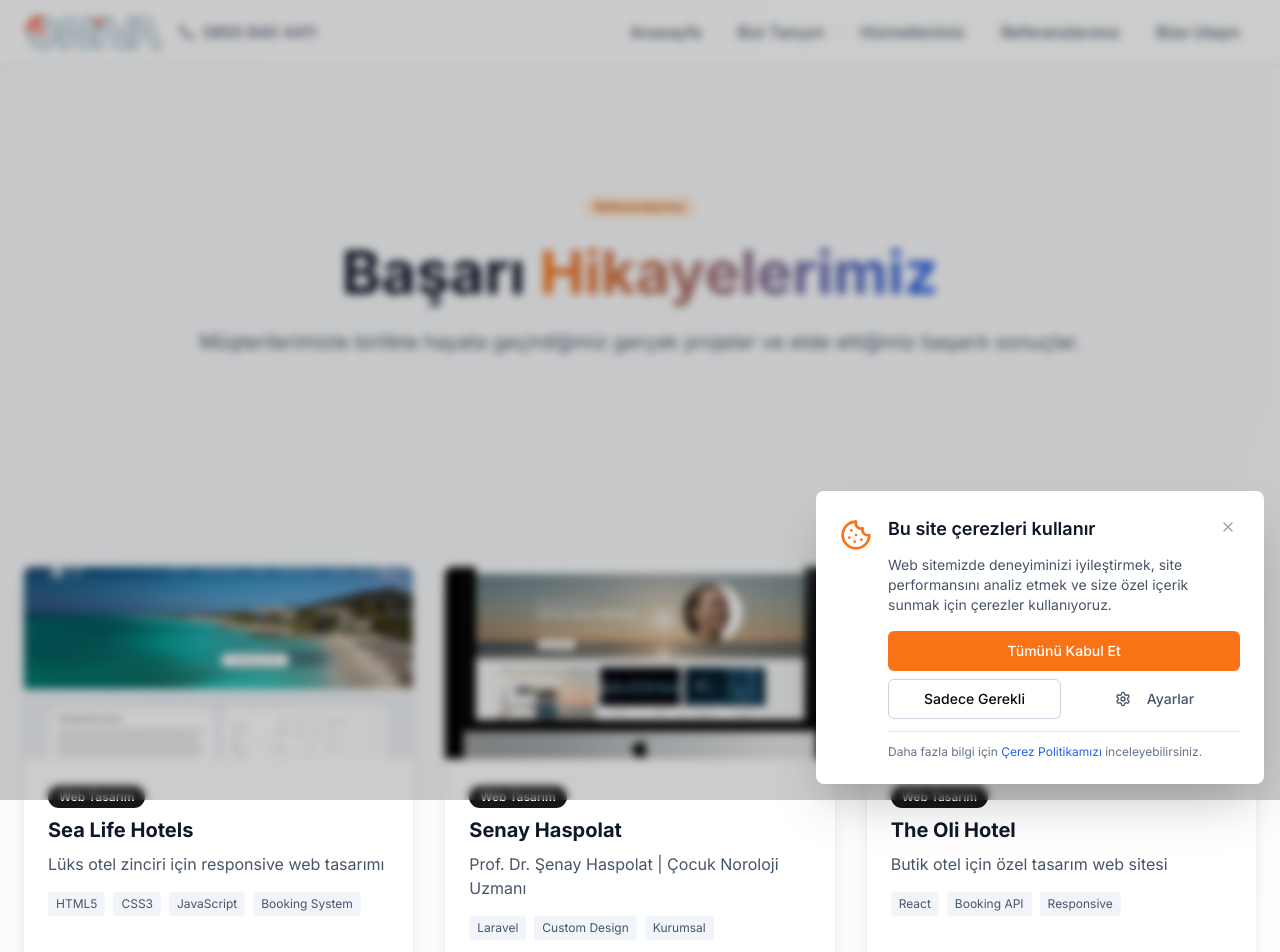
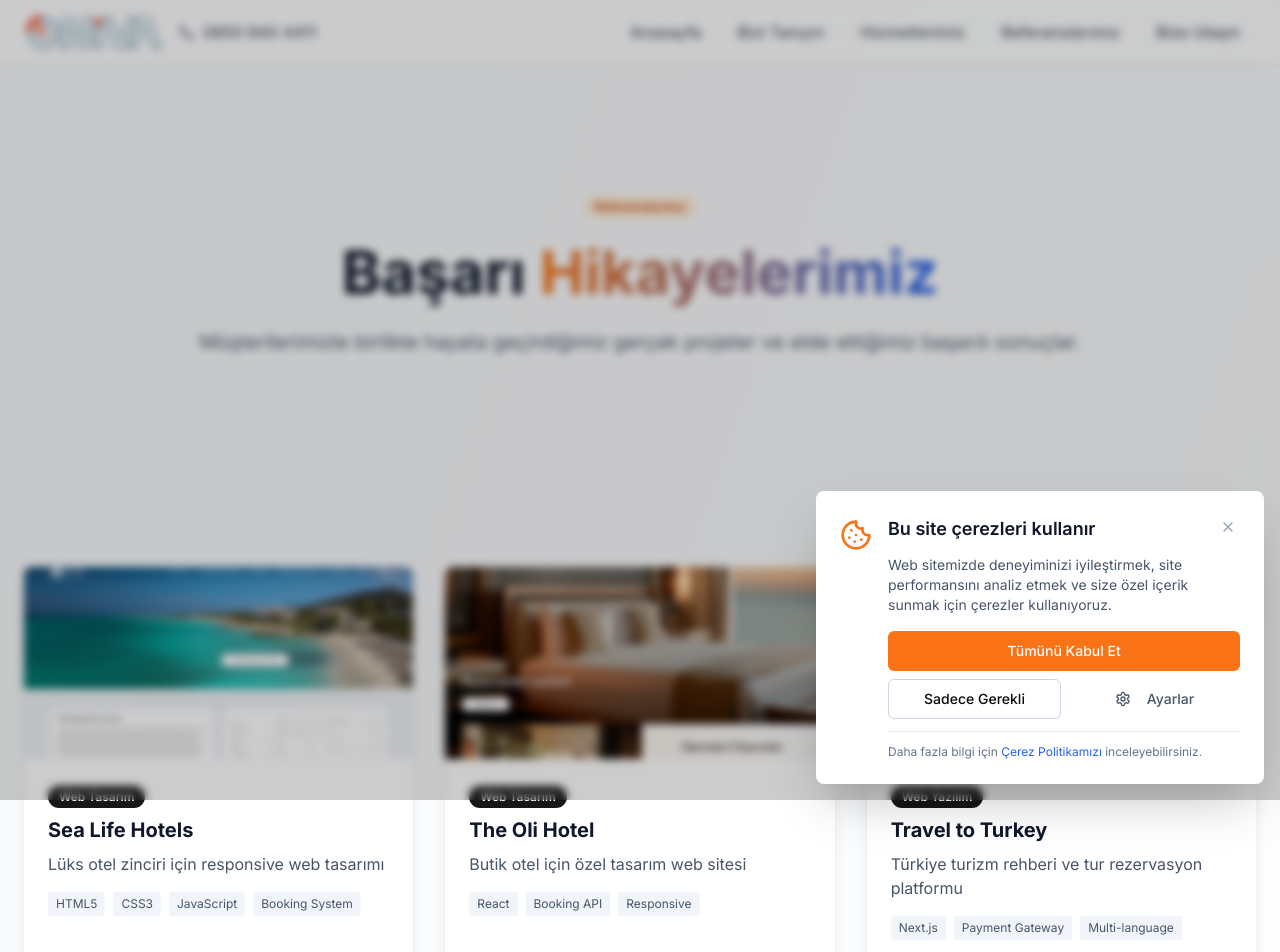
Before and after one commit to wattarea/oniva.com.tr, a Next.js app: page /referanslarimiz in a window 1280 px wide. Shown: the top 952 px of the page. Built offline with nearby package versions, Linux system fonts and the light colour scheme.

Commit message:
Update page.tsx

```diff
--- a/app/referanslarimiz/page.tsx
+++ b/app/referanslarimiz/page.tsx
@@ -17,15 +17,6 @@ export default function ReferanslarimizPage() {
       url: "https://sealifehotels.com",
       tags: ["HTML5", "CSS3", "JavaScript", "Booking System"],
       color: "from-blue-500 to-blue-600",
-    },
-    {
-      title: "Senay Haspolat",
-      category: "Web Tasarım",
-      description: "Prof. Dr. Şenay Haspolat | Çocuk Noroloji Uzmanı",
-      image: "/portfolio/senay-haspolat.png",
-      url: "https://senayhaspolat.com",
-      tags: ["Laravel", "Custom Design", "Kurumsal"],
-      color: "from-purple-500 to-purple-600",
     },
     {
       title: "The Oli Hotel",
```
